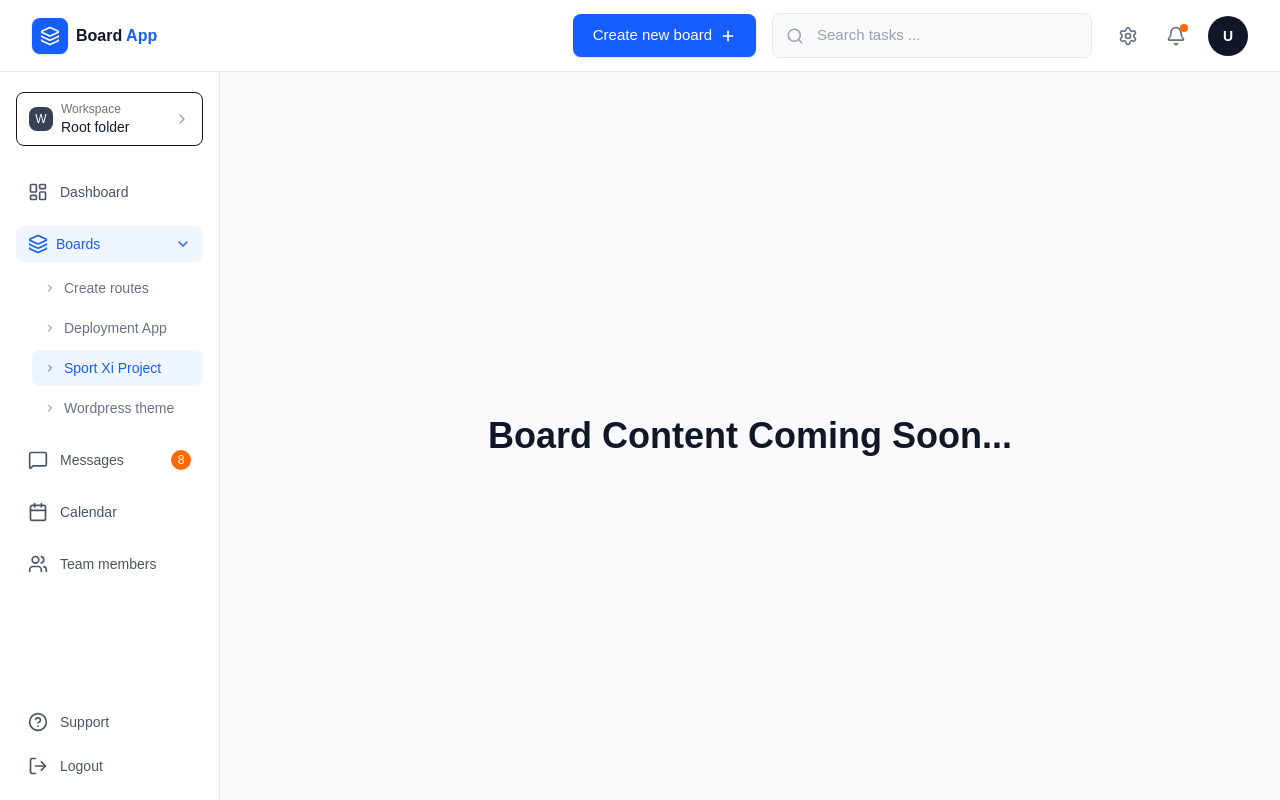
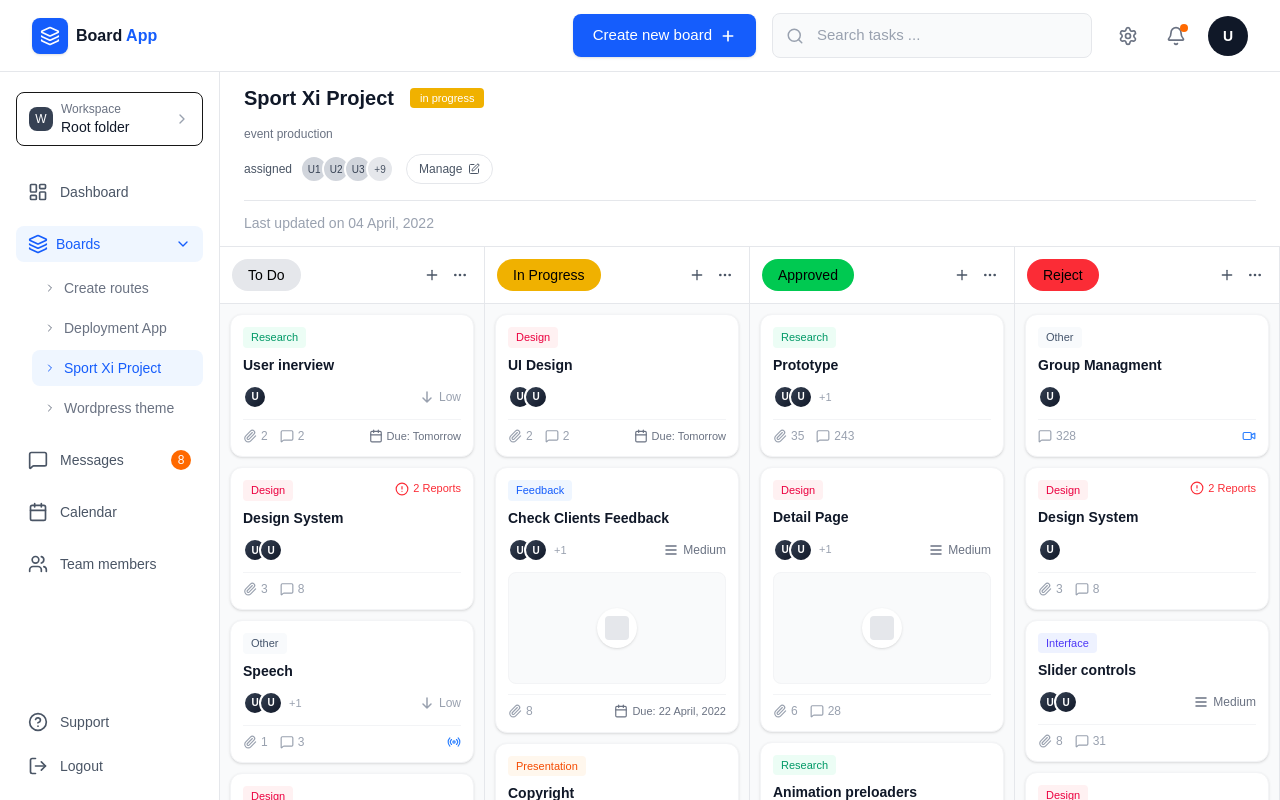
Before and after one commit to YasasDEK/visionex, a Next.js app: page / in a window 1280 px wide. Built offline with nearby package versions, Linux system fonts and the light colour scheme.

Commit message:
feat: add Board component with complete drag-and-drop system
Implements main Board with DndContext, project header, and swimlanes.
Completes home page integration with full app (Header + Sidebar + Board).
Enables drag-and-drop task management across all status columns.

```diff
--- a/src/app/page.tsx
+++ b/src/app/page.tsx
@@ -1,5 +1,6 @@
+import Sidebar from '@/components/Sidebar';
 import Header from '@/components/Header';
-import Sidebar from '@/components/Sidebar';
+import Board from '@/components/Board';
 
 export default function Home() {
   return (
@@ -7,8 +8,8 @@ export default function Home() {
       <Header />
       <Sidebar />
       <div className="flex-1 flex flex-col ml-0 md:ml-[220px]">
-        <main className="flex-1 mt-[72px] flex items-center justify-center">
-          <h1 className="text-4xl font-bold text-gray-900">Board Content Coming Soon...</h1>
+        <main className="flex-1 mt-[72px] overflow-hidden">
+          <Board />
         </main>
       </div>
     </div>
--- /dev/null
+++ b/src/components/Board.tsx
@@ -0,0 +1,175 @@
+"use client";
+
+import React, { useEffect } from "react";
+import { useTaskStore } from "@/store/taskStore";
+import Swimlane from "./Swimlane";
+import {
+  DndContext,
+  DragEndEvent,
+  DragOverlay,
+  closestCorners,
+  PointerSensor,
+  useSensor,
+  useSensors,
+} from "@dnd-kit/core";
+import { TaskStatus } from "@/types/task";
+import TaskCard from "./TaskCard";
+import { Edit } from "lucide-react";
+
+const Board = () => {
+  const { initializeTasks, getTasksByStatus, moveTask, filteredTasks } =
+    useTaskStore();
+  const [activeId, setActiveId] = React.useState<string | null>(null);
+
+  const sensors = useSensors(
+    useSensor(PointerSensor, {
+      activationConstraint: {
+        distance: 8,
+      },
+    })
+  );
+
+  useEffect(() => {
+    initializeTasks();
+  }, [initializeTasks]);
+
+  const handleDragStart = (event: { active: { id: string | number } }) => {
+    setActiveId(event.active.id as string);
+  };
+
+  const handleDragEnd = (event: DragEndEvent) => {
+    const { active, over } = event;
+
+    if (!over) {
+      setActiveId(null);
+      return;
+    }
+
+    const taskId = active.id as string;
+    const overId = over.id as string;
+
+    // Check if we're dropping over a column (status)
+    if (["todo", "inprogress", "approved", "reject"].includes(overId)) {
+      const newStatus = overId as TaskStatus;
+      moveTask(taskId, newStatus);
+    } else {
+      // We're dropping over another task, find which column it belongs to
+      const overTask = filteredTasks.find((t) => t.id === overId);
+      if (overTask) {
+        moveTask(taskId, overTask.status);
+      }
+    }
+
+    setActiveId(null);
+  };
+
+  const handleDragCancel = () => {
+    setActiveId(null);
+  };
+
+  const activeTask = activeId
+    ? filteredTasks.find((t) => t.id === activeId)
+    : null;
+
+  return (
+    <div className="h-full flex flex-col overflow-hidden">
+      {/* Project Header */}
+      <div className="bg-white border-b border-gray-200 px-4 md:px-6 py-3 flex-shrink-0">
+        <div className="flex flex-col md:flex-row items-start md:items-center justify-between gap-8">
+          <div className="flex flex-col gap-3">
+            <div className="flex items-center gap-4">
+              <h1 className="text-lg md:text-xl font-bold text-gray-900">
+                Sport Xi Project
+              </h1>
+              <span className="px-2.5 py-0.5 bg-yellow-500 text-white text-[11px] font-medium rounded">
+                in progress
+              </span>
+            </div>
+
+            <div>
+              <p className="text-gray-500 text-xs mt-0.5">event production</p>
+            </div>
+
+            <div className="flex items-center gap-3 mb-4">
+              {/* Assigned Team */}
+              <div className="flex items-center gap-2">
+                <span className="text-xs text-gray-600 hidden sm:inline">
+                  assigned
+                </span>
+                <div className="flex -space-x-1.5">
+                  {[1, 2, 3].map((i) => (
+                    <div
+                      key={i}
+                      className="w-7 h-7 rounded-full bg-gray-300 border-2 border-white flex items-center justify-center text-[10px] font-medium text-gray-700"
+                    >
+                      U{i}
+                    </div>
+                  ))}
+                  <div className="w-7 h-7 rounded-full bg-gray-200 border-2 border-white flex items-center justify-center text-[10px] font-medium text-gray-600">
+                    +9
+                  </div>
+                </div>
+              </div>
+
+              {/* Manage Button */}
+              <button className="flex items-center gap-1.5 px-3 py-1.5 text-gray-600 hover:bg-gray-50 rounded-4xl transition-colors border border-gray-200">
+                <span className="text-xs font-medium hidden sm:inline">
+                  Manage
+                </span>
+                <Edit className="w-3 h-3" />
+              </button>
+            </div>
+          </div>
+        </div>
+
+        <div className="pt-3 pb-0 border-t border-gray-200">
+          <p className="text-[14px] text-gray-400">
+            Last updated on 04 April, 2022
+          </p>
+        </div>
+      </div>
+
+      {/* Swimlanes */}
+      <div className="flex-1 overflow-hidden">
+        <div className="h-full">
+          <DndContext
+            sensors={sensors}
+            collisionDetection={closestCorners}
+            onDragStart={handleDragStart}
+            onDragEnd={handleDragEnd}
+            onDragCancel={handleDragCancel}
+          >
+            <div className="flex h-full overflow-x-auto hide-scrollbar">
+              <Swimlane
+                title="To Do"
+                status="todo"
+                tasks={getTasksByStatus("todo")}
+              />
+              <Swimlane
+                title="In Progress"
+                status="inprogress"
+                tasks={getTasksByStatus("inprogress")}
+              />
+              <Swimlane
+                title="Approved"
+                status="approved"
+                tasks={getTasksByStatus("approved")}
+              />
+              <Swimlane
+                title="Reject"
+                status="reject"
+                tasks={getTasksByStatus("reject")}
+              />
+            </div>
+
+            <DragOverlay>
+              {activeTask ? <TaskCard task={activeTask} /> : null}
+            </DragOverlay>
+          </DndContext>
+        </div>
+      </div>
+    </div>
+  );
+};
+
+export default Board;
```
